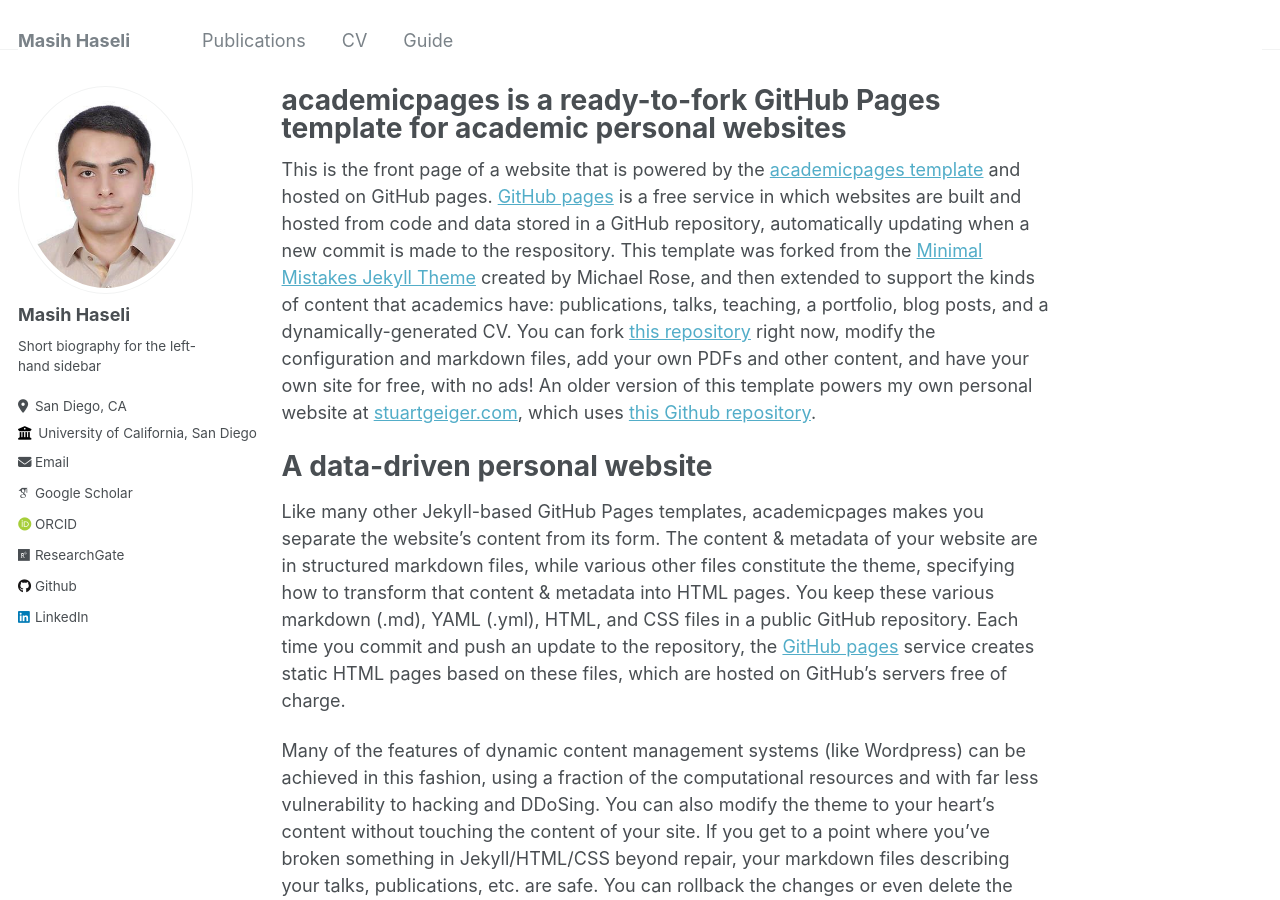
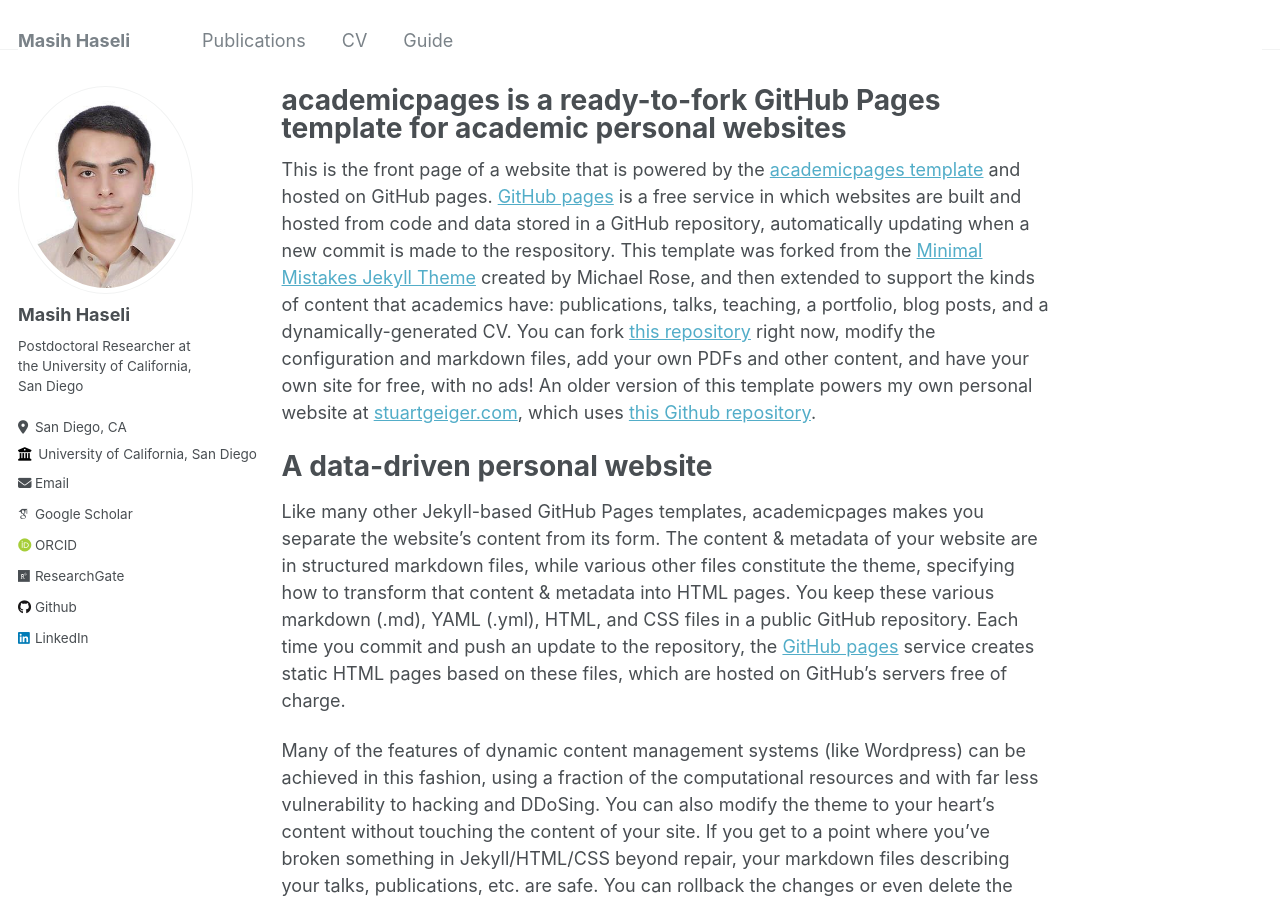
Before and after one commit to mhaseli/mhaseli.github.io, a Jekyll site: the page built from _pages/about.md, in a window 1280 px wide and 900 px high. Built offline with Jekyll 4.4.1, drawn with Linux system fonts in a browser that asks for light colours; some web fonts are replaced; comment, search, counter and statistics services are not loaded.

Commit message:
Update short bio

```diff
--- a/_config.yml
+++ b/_config.yml
@@ -24,7 +24,7 @@
   avatar           : "Masih.png"
   name             : "Masih Haseli"
   pronouns         : # example: "she/her"
-  bio              : "Short biography for the left-hand sidebar"
+  bio              : "Postdoctoral Researcher at the University of California, San Diego"
   location         : "San Diego, CA"
   employer         : "University of California, San Diego"
   uri              : # URL
```
